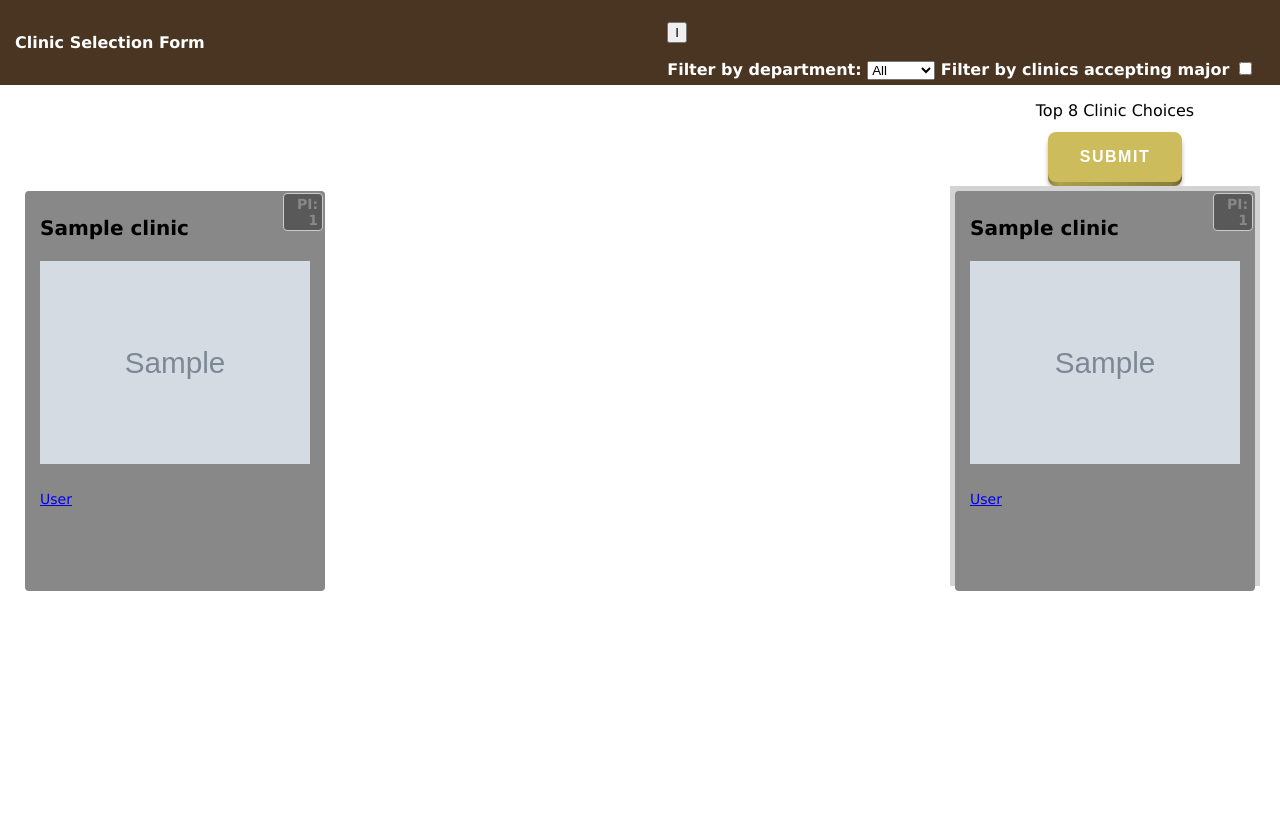
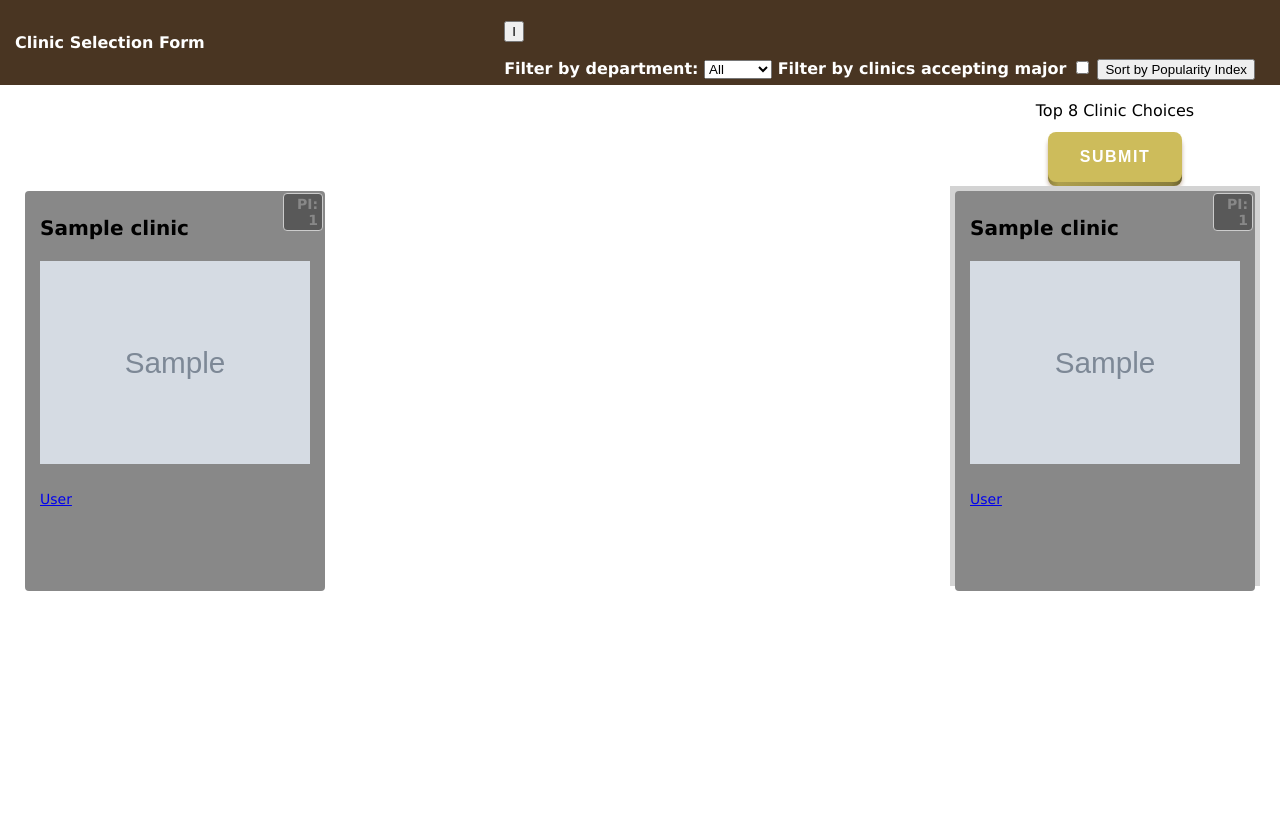
Before and after one commit to ebradley0/ClinicSort, a Django app: template ClinicMatchApp/templates/projectview.html in a window 1280 px wide. Run offline with Django 5.2, Linux system fonts and the light colour scheme; tables that the repository leaves empty hold one stand-in row (values such as "Sample post"); the template is opened without the code that fills it: values that come from a table or form of the project are taken from there, most other values are stand-ins (such as "Sample title", 1, 10 or a date in 2020); grey boxes marked "Sample" are stand-in pictures; data that the repository does not hold is empty; parts of the project's set-up code (start-up, migrations or seed data) failed here and were passed over; some libraries are stand-ins or nearby versions.

Commit message:
Added the ability to sort by PI and randomizes on page load

```diff
--- a/ClinicMatchApp/static/css/clinic_card.css
+++ b/ClinicMatchApp/static/css/clinic_card.css
@@ -150,12 +150,16 @@
 
 /* Links row */
 .linkList {
+  position: absolute;
+  top: 20%;
   display: flex;
   flex-direction: row;
   gap: 8px;
 }
 
 .description {
+  position: absolute;
+  top: 25%;
   margin: 10px;
   width: 90%;
   text-align: left;
--- a/ClinicMatchApp/static/js/projectView.js
+++ b/ClinicMatchApp/static/js/projectView.js
@@ -13,8 +13,15 @@ var grid = new Muuri('.grid', {
   dragStartPredicate: {
     distance: 10, // only start drag if mouse moves 10px
     delay: 0
+  },
+  sortData: {
+    popularityIndex: function (item, element) {
+      return parseFloat(element.dataset.popIndex) || 0;
+    },
+    randomValue: function (item, element) {
+      return Math.random();
+    }
   }
-
 
 });
 
@@ -80,10 +87,42 @@ window.addEventListener('load', function() {
   filterClinics();
 })
 
+const sortPIButton = document.getElementById("sort-PI");
+if (sortPIButton) {
+  sortPIButton.addEventListener('click', function() {
+    console.log("Sorting by Popularity Index (descending)");
 
+    // Make sure both grids reflect the current DOM (important after dragging between grids)
+    try {
+      // synchronize() updates the Muuri instance to match DOM nodes moved by drag-sort
+      if (typeof selectGrid !== 'undefined' && selectGrid) selectGrid.synchronize();
+      if (typeof grid !== 'undefined' && grid) grid.synchronize();
+    } catch (err) {
+      // synchronize might not exist depending on Muuri version — ignore safely
+      console.warn("synchronize() error (ignored):", err);
+    }
 
+    // Force Muuri to refresh its internal list of items/elements
+    grid.refreshItems();
 
+    // Use comparator sort so Muuri doesn't rely on internal _sortData
+    // Here we sort descending (largest PI first). Change bVal - aVal for ascending.
+    grid.sort(function(a, b) {
+      const aVal = parseFloat(a.getElement().dataset.popIndex) || 0;
+      const bVal = parseFloat(b.getElement().dataset.popIndex) || 0;
+      return aVal - bVal; // descending
+    });
 
+    // Force layout / animation after sort
+    grid.layout(true);
+  });
+} else {
+  console.warn("sort-PI button not found in DOM");
+}
+
+window.addEventListener('load', function() {
+  grid.sort('randomValue');
+});
 //grid._settings.dragSort = function () { return [grid, selectGrid]; };
 
 
--- a/ClinicMatchApp/templates/projectview.html
+++ b/ClinicMatchApp/templates/projectview.html
@@ -51,6 +51,7 @@
     </select>
   <label for="show-accepting">Filter by clinics accepting major</label>
     <input type="checkbox" id="show-accepting" />
+  <button id="sort-PI"> Sort by Popularity Index </button>
 </div>
 
 
```
